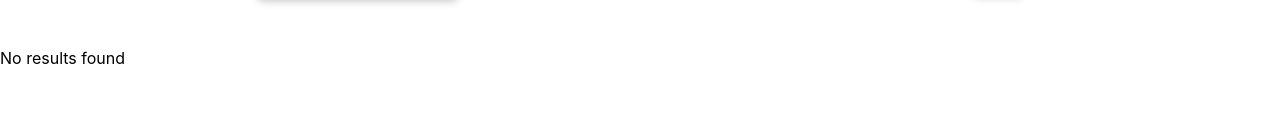
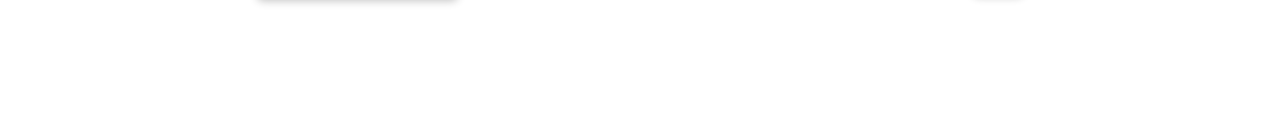
Before and after one commit to DasDeveloper/Health101, a React (Create React App) app in the folder client/: page /searchfood in a window 1280 px wide. Shown: the part 166-304 px from the top of the page. Built offline with nearby package versions, Linux system fonts and the light colour scheme.

Commit message:
Update searchFood.jsx

```diff
--- a/client/src/components/searchFood.jsx
+++ b/client/src/components/searchFood.jsx
@@ -31,11 +31,11 @@ const SearchFood = () =>{
                   <h3>Name: {el.name}</h3>
                   <h3>Calories: {el.calories}</h3>
                   <h3>Serving: {el.serving} units</h3>
-                  <button>+</button>
+                  <button>Add</button>
               </div>
               ))}
           </div>):
-          (<>No results found</>)}
+          (<></>)}
         </div>
       </div>
     </div>
```
